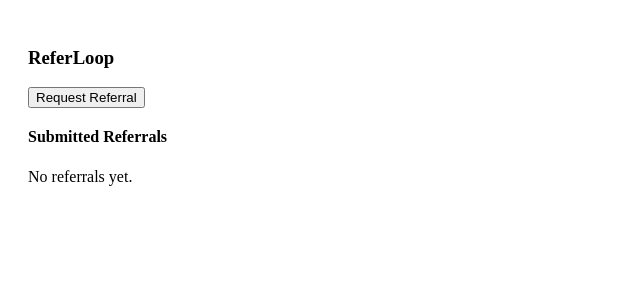
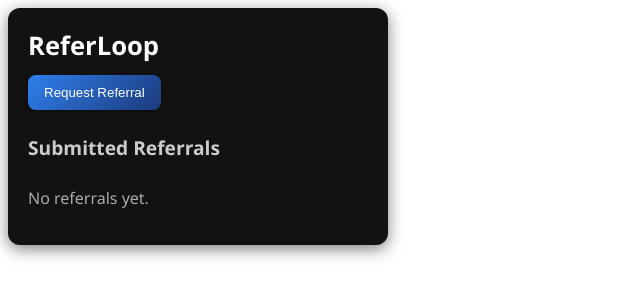
Before and after one commit to anasanshu/referloop-extension, a React (Vite) app: page /#/ in a window 1280 px wide. Shown: the top 300 px of the page, without its empty margins (0-640 px from the left). Built offline with nearby package versions, Linux system fonts and the light colour scheme.

Commit message:
css chnages (#3)

```diff
--- a/src/popup/App.tsx
+++ b/src/popup/App.tsx
@@ -23,19 +23,65 @@ export default function App() {
     };
 
     return (
-        <div style={{ padding: "20px", width: "300px" }}>
-            <h3>ReferLoop</h3>
-            <button onClick={handleNavigateRequest}>Request Referral</button>
+        <div
+            style={{
+                padding: "20px",
+                width: "340px",
+                backgroundColor: "#121212",
+                borderRadius: "12px",
+                color: "#e0e0e0",
+                fontFamily: "'Segoe UI', sans-serif",
+                boxShadow: "0 4px 16px rgba(0, 0, 0, 0.5)",
+            }}
+        >
+            <h3 style={{ marginTop: 0, fontSize: "1.6rem", color: "#ffffff", marginBottom: "12px" }}>
+                ReferLoop
+            </h3>
 
-            <h4 style={{ marginTop: "20px" }}>Submitted Referrals</h4>
+            <button
+                onClick={handleNavigateRequest}
+                style={{
+                    padding: "10px 16px",
+                    borderRadius: "8px",
+                    border: "none",
+                    background: "linear-gradient(135deg, #2f80ed, #1c3a7c)",
+                    color: "white",
+                    fontWeight: 500,
+                    cursor: "pointer",
+                    transition: "background 0.3s ease",
+                    boxShadow: "0 2px 4px rgba(0, 0, 0, 0.3)",
+                }}
+                onMouseOver={(e) =>
+                    (e.currentTarget.style.background =
+                        "linear-gradient(135deg, #1c3a7c, #2f80ed)")
+                }
+                onMouseOut={(e) =>
+                    (e.currentTarget.style.background =
+                        "linear-gradient(135deg, #2f80ed, #1c3a7c)")
+                }
+            >
+                Request Referral
+            </button>
+
+            <h4 style={{ color: "#cccccc", marginTop: "24px", fontSize: "1.2rem" }}>
+                Submitted Referrals
+            </h4>
+
             {referrals.length === 0 ? (
-                <p>No referrals yet.</p>
+                <p style={{ color: "#aaaaaa" }}>No referrals yet.</p>
             ) : (
-                <ul>
+                <ul style={{ paddingLeft: "20px", marginTop: "10px" }}>
                     {referrals.map((r) => (
                         <li
                             key={r.id}
-                            style={{ cursor: "pointer", marginBottom: "10px", color: "blue" }}
+                            style={{
+                                cursor: "pointer",
+                                marginBottom: "8px",
+                                color: "#90caf9",
+                                transition: "color 0.2s",
+                            }}
+                            onMouseOver={(e) => (e.currentTarget.style.color = "#bbdefb")}
+                            onMouseOut={(e) => (e.currentTarget.style.color = "#90caf9")}
                             onClick={() => handleOpenDetails(r.id)}
                         >
                             {r.name}
--- a/src/popup/ReferralDetails.tsx
+++ b/src/popup/ReferralDetails.tsx
@@ -1,5 +1,7 @@
 import { useEffect, useState } from "react";
 import { useParams, useNavigate } from "react-router-dom";
+import './RequestReferral.css';
+
 
 interface Referral {
     id: string;
@@ -19,7 +21,7 @@ export default function ReferralDetails() {
         setReferral(found || null);
     }, [id]);
 
-    if (!referral) return <div style={{ padding: "20px" }}>Referral not found.</div>;
+    if (!referral) return <div className="popup-container">Referral not found.</div>;
 
     const handleRefer = () => {
         alert(`Candidate ${referral.name} referred!`);
@@ -27,10 +29,10 @@ export default function ReferralDetails() {
     };
 
     return (
-        <div style={{ padding: "20px", width: "300px" }}>
+        <div className="popup-container">
             <h3>{referral.name}</h3>
             <p><b>Job Description:</b> {referral.jd}</p>
-            <p><b>Resume:</b> <a href={referral.resume} target="_blank">View</a></p>
+            <p><b>Resume:</b> <a href={referral.resume} target="_blank" rel="noopener noreferrer">View</a></p>
             <button onClick={handleRefer}>Refer Candidate</button>
         </div>
     );
--- a/src/popup/RequestReferral.css
+++ b/src/popup/RequestReferral.css
@@ -2,47 +2,52 @@
   padding: 16px;
   width: 300px;
   font-family: 'Segoe UI', sans-serif;
-  background-color: #f9f9f9;
+  background-color: #1e1e2f; /* Dark background */
   border-radius: 12px;
-  box-shadow: 0 4px 12px rgba(0, 0, 0, 0.1);
+  box-shadow: 0 4px 12px rgba(0, 0, 0, 0.6);
+  color: #f0f0f0; /* Light text */
 }
 
 .popup-container h3 {
   margin-bottom: 16px;
-  color: #333;
+  color: #ffffff;
   text-align: center;
 }
 
 .popup-container input,
 .popup-container textarea {
   width: 100%;
-  padding: 8px 10px;
+  padding: 10px 12px;
   margin-top: 6px;
-  border: 1px solid #ccc;
+  border: 1px solid #444;
   border-radius: 8px;
   font-size: 14px;
   box-sizing: border-box;
-  transition: border 0.2s ease;
+  background-color: #2a2a3b;
+  color: #f5f5f5;
+  transition: border 0.2s ease, background-color 0.2s ease;
 }
 
 .popup-container input:focus,
 .popup-container textarea:focus {
-  border-color: #4a90e2;
+  border-color: #7b5df0;
+  background-color: #343454;
   outline: none;
 }
 
 .popup-container button {
   width: 100%;
   padding: 10px;
-  background-color: #4a90e2;
+  background-color: #7b5df0;
   color: white;
   border: none;
   border-radius: 8px;
   font-size: 15px;
   cursor: pointer;
-  transition: background-color 0.2s ease;
+  transition: background-color 0.2s ease, transform 0.2s ease;
 }
 
 .popup-container button:hover {
-  background-color: #357abd;
+  background-color: #684bd6;
+  transform: scale(1.02);
 }
--- a/src/popup/main.tsx
+++ b/src/popup/main.tsx
@@ -4,6 +4,7 @@ import { HashRouter, Routes, Route } from 'react-router-dom';
 import App from './App';
 import RequestReferral from './RequestReferral';
 import ReferralDetails from './ReferralDetails';
+import './RequestReferral.css';
 
 ReactDOM.createRoot(document.getElementById('root')!).render(
     <React.StrictMode>
```
